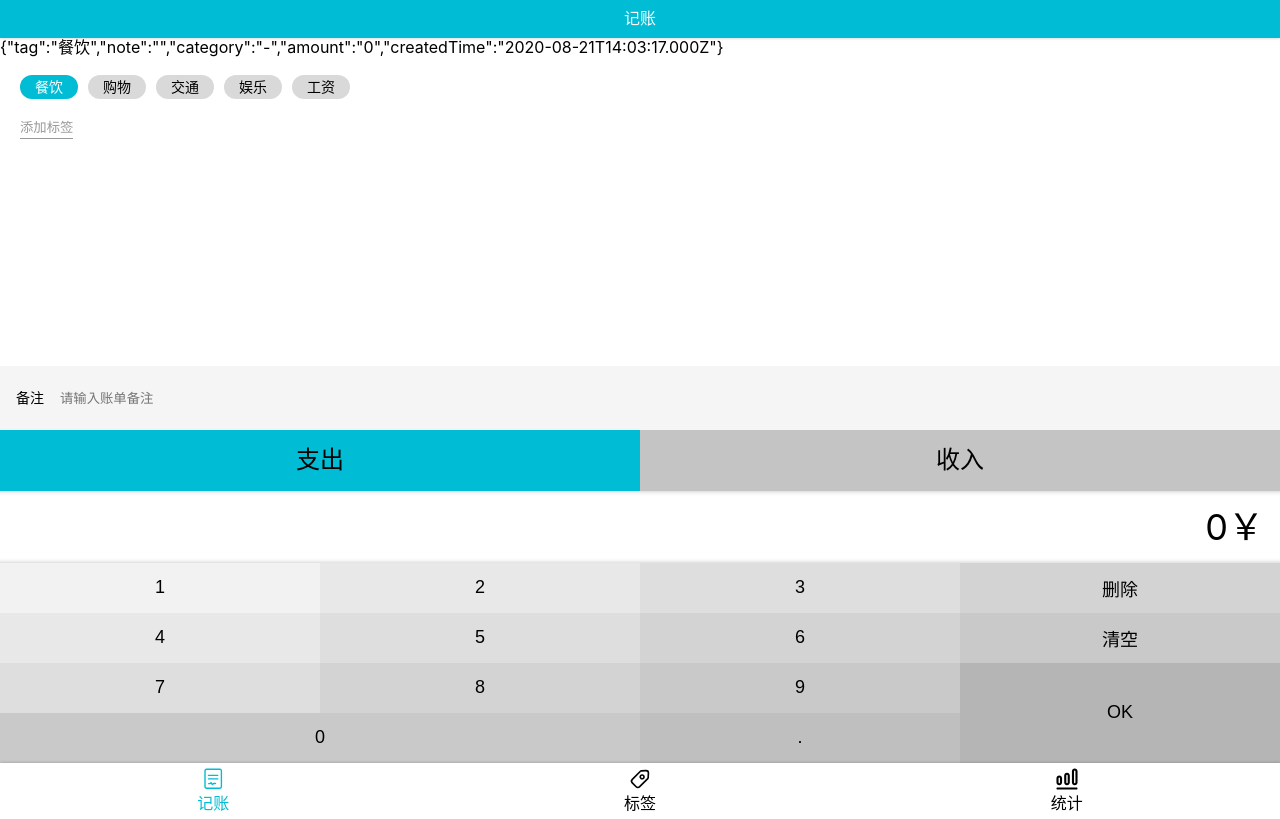
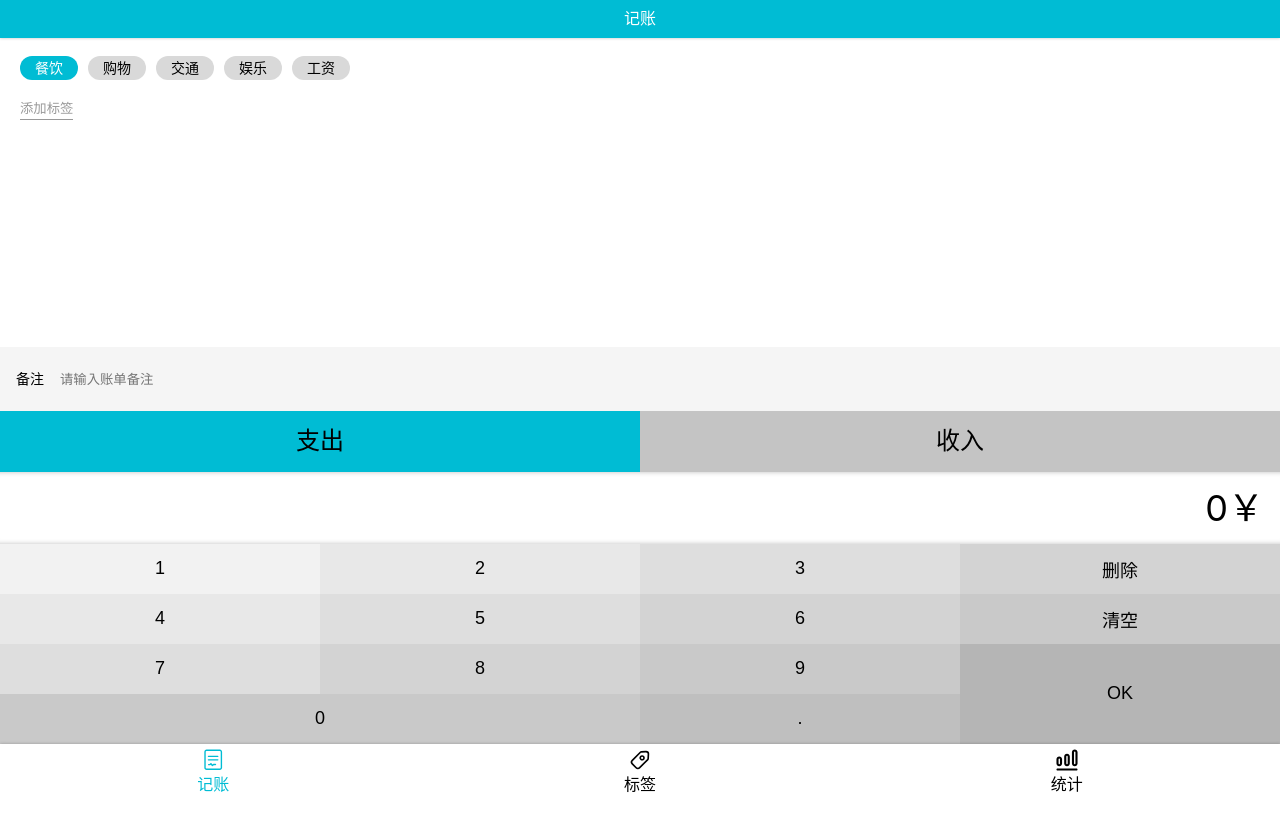
Before and after one commit to yingjieweb/charge2, a React app: page /tag/1#/money in a window 1280 px wide. Built offline with nearby package versions, Linux system fonts and the light colour scheme.

Commit message:
delete console info

```diff
--- a/src/views/Money.tsx
+++ b/src/views/Money.tsx
@@ -31,7 +31,6 @@ function Money() {
   }
   return (
       <Layout title={'记账'}>
-        {JSON.stringify(selected)}
         <TagsSection value={selected.tag} onChange={(tag) => {onChange({tag})}}/>
         <NoteSection value={selected.note} onChange={(note) => {onChange({note})}}/>
         <CategorySection value={selected.category} onChange={(category) => {onChange({category})}}/>
```
